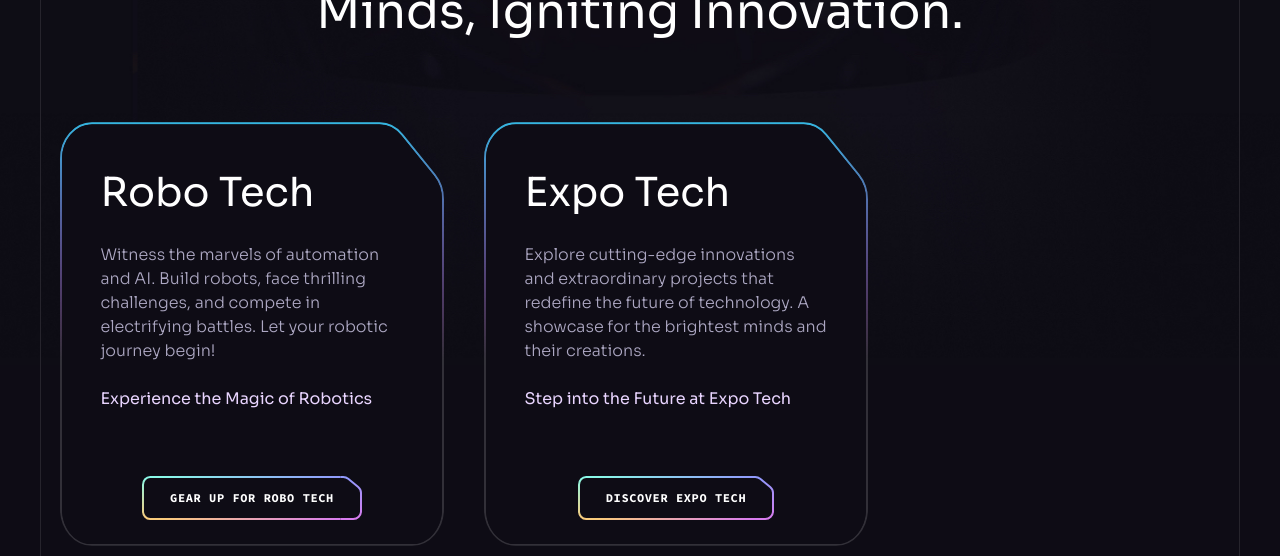
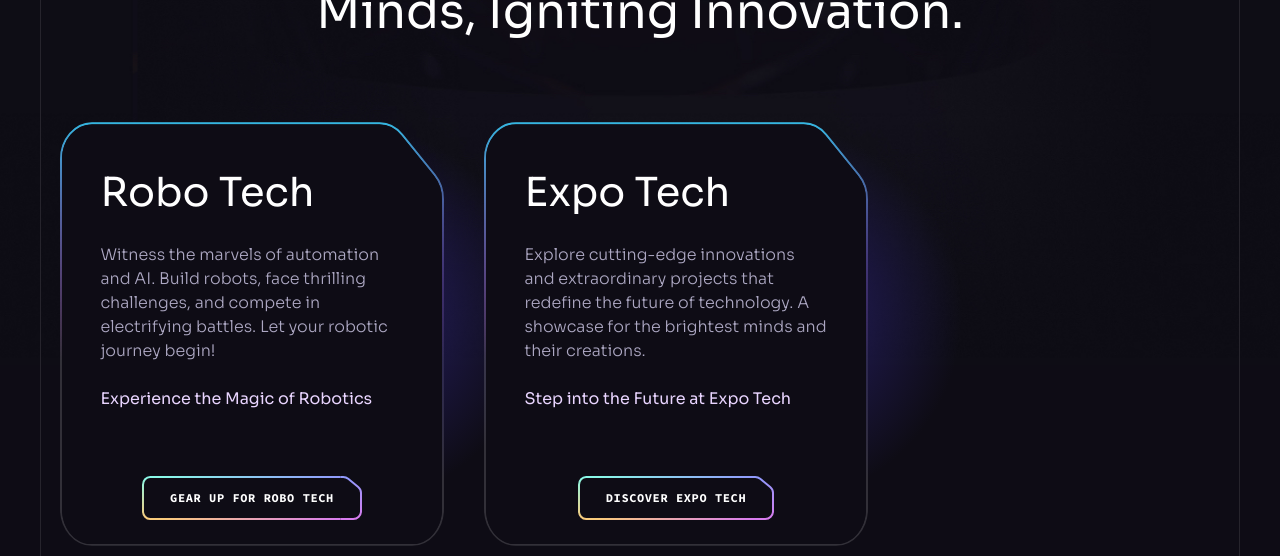
Before and after one commit to shivam6967/vision, a React (Vite) app: page / in a window 1280 px wide. Shown: the part 1520-2076 px from the top of the page. Built offline with nearby package versions, Linux system fonts and the light colour scheme.

Commit message:
light has been added

```diff
--- a/src/components/Benefits.jsx
+++ b/src/components/Benefits.jsx
@@ -6,6 +6,7 @@ import Arrow from "../assets/svg/Arrow";
 import { Link , useNavigate} from "react-router-dom";
 import { GradientLight } from "./design/Benefits";
 import ClipPath from "../assets/svg/ClipPath";
+import { Gradient } from "./design/Hero";
 
 const Benefits = () => {
   // const navigate = useNavigate();
@@ -23,7 +24,8 @@ const Benefits = () => {
         />
 
         <div className="flex flex-wrap gap-10 mb-10">
-          {benefits.map((item) => (<>
+          {benefits.map((item) => {
+            return (<>
 
               <div
                 className="block relative p-0.5 bg-no-repeat bg-[length:100%_100%] md:max-w-[24rem]"
@@ -32,13 +34,13 @@ const Benefits = () => {
                 }}
                 key={item.id}
               >
-              <div className="relative z-2 flex flex-col min-h-[22rem] p-[2.4rem] pointer-events-none">
+                <div className="relative z-2 flex flex-col min-h-[22rem] p-[2.4rem] pointer-events-none ">
                   <h4 className="h3 mb-5">{item.title}</h4>
                   <p className="body-2 mb-6 text-n-3">{item.text}</p>
                   <p className="text-purple-200">{item.extra}</p>
                 </div>
 
-              {item.light && <GradientLight />}
+                 <GradientLight />
 
                 <div
                   className="absolute inset-0.5 bg-n-8"
@@ -51,13 +53,12 @@ const Benefits = () => {
                         width={380}
                         height={362}
                         alt={item.title}
-                      className="w-full h-full object-cover"
-                    />
+                        className="w-full h-full object-cover" />
                     )}
                   </div>
 
                 </div>
-              <div  className="flex flex-col items-center justify-end mt-auto">
+                <div className="flex flex-col items-center justify-end mt-auto">
                   {/* <img
           src={item.iconUrl}
           width={48}
@@ -65,7 +66,7 @@ const Benefits = () => {
           alt={item.title}
         /> */}
                   <Link to={item.route}>
-                    <Button >{item.buttontext}</Button>
+                    <Button>{item.buttontext}</Button>
 
                     <Arrow />
                   </Link>
@@ -74,9 +75,11 @@ const Benefits = () => {
 
                 </div>
                 <ClipPath />
+
               </div>
             </>
-          ))}
+            );
+          })}
 
         </div>
       </div>
```
Lines whose indentation alone changed are shown as unchanged.
